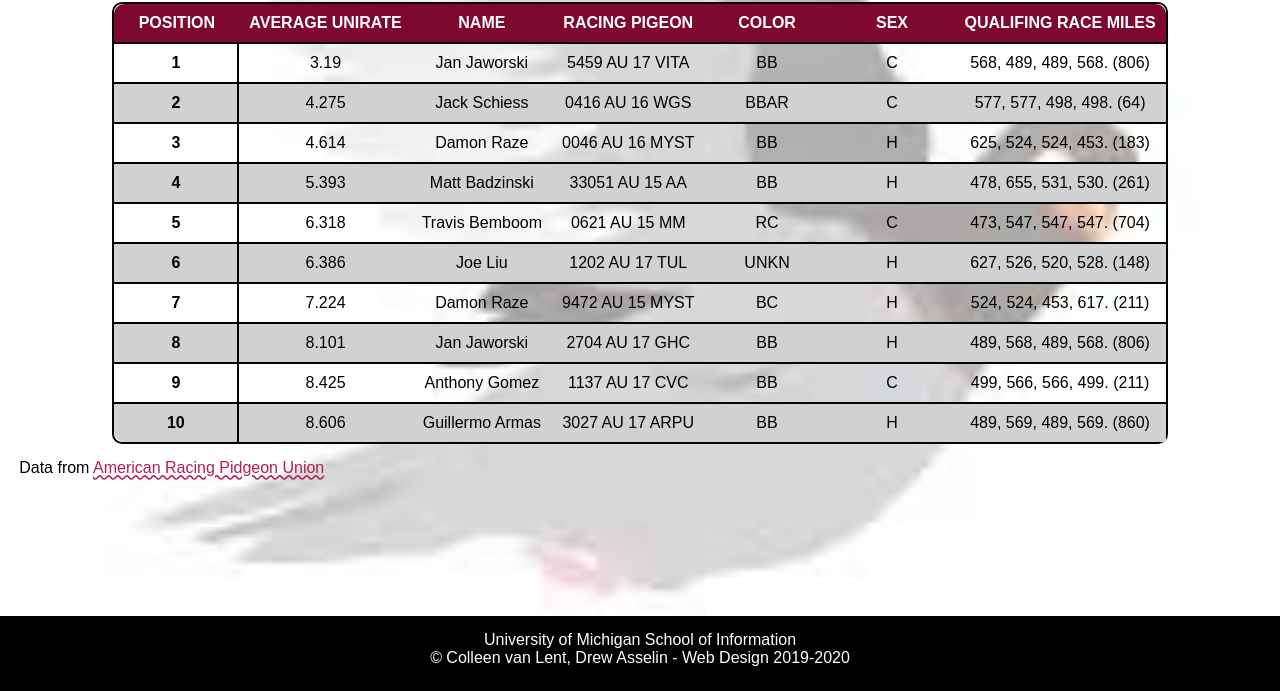
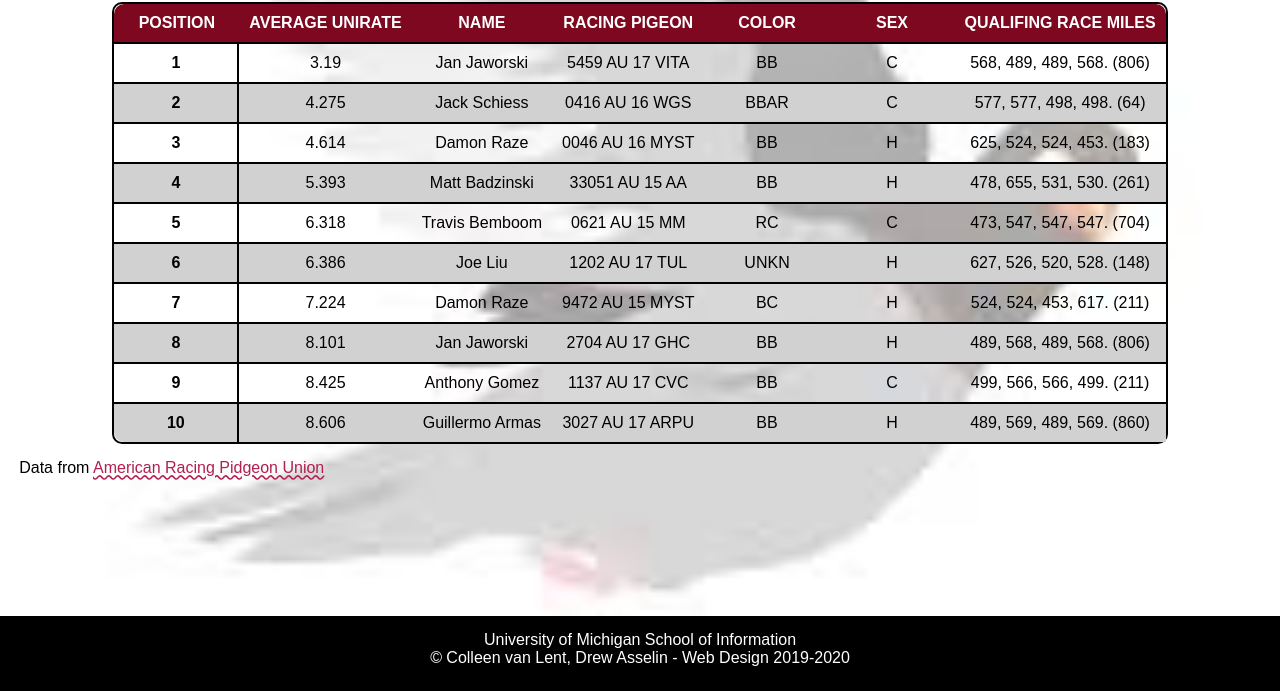
Before and after one commit to chalkerm/homework3, a plain HTML site: page index.html in a window 1280 px wide. Shown: the part 109-800 px from the top of the page. Drawn offline with Linux system fonts and the light colour scheme; a web font is replaced by a local one.

Commit message:
Update style.css

```diff
--- a/css/style.css
+++ b/css/style.css
@@ -59,7 +59,7 @@ table{
 }
 
 .colhead{
-  background-color: #7e0830;
+  background-color: #7e0820;
   color: #FFFFFF;
   min-width: 125px;
   padding: 10px;
```
